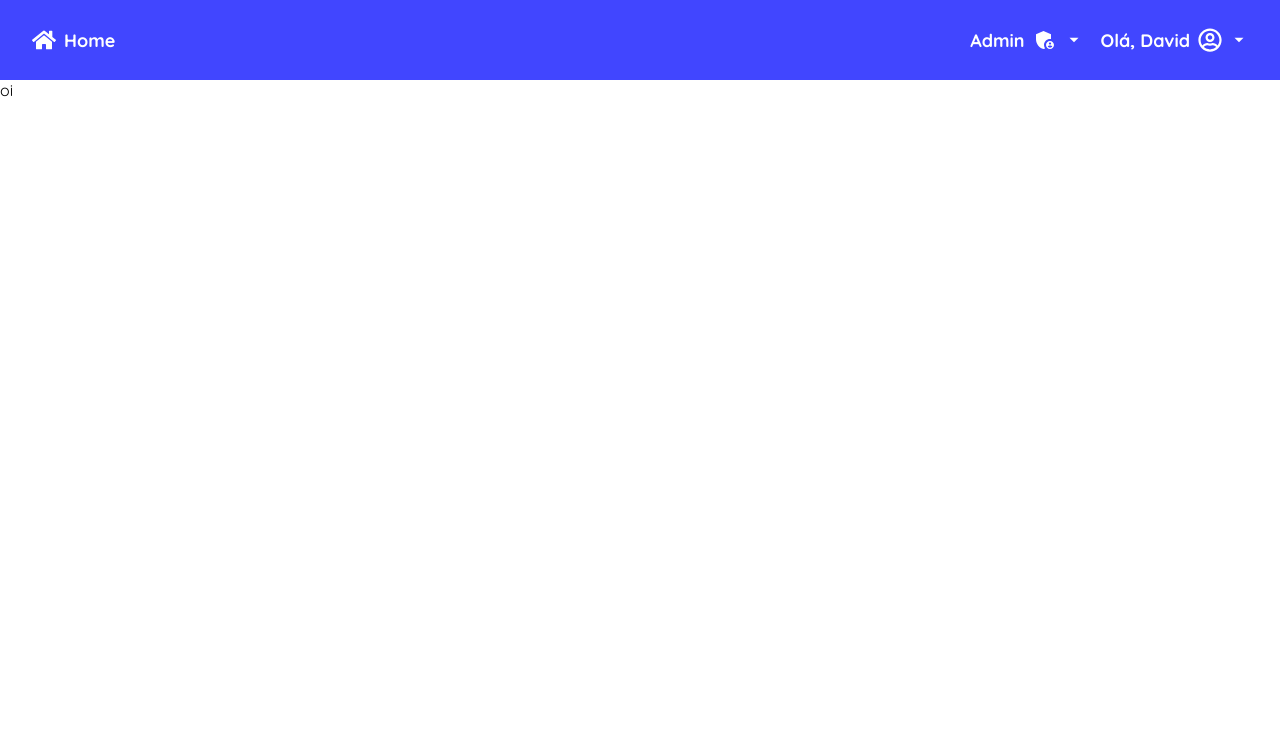
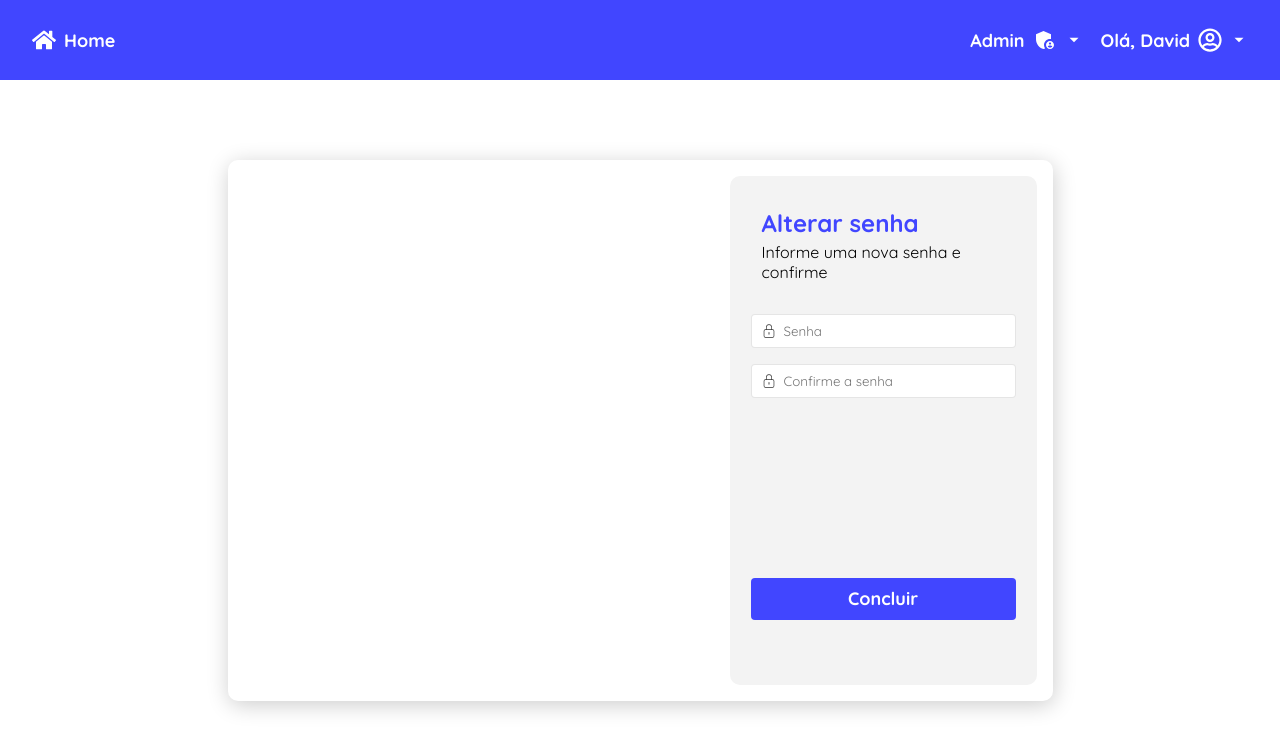
Before and after one commit to davidgamaserrate1/duett-web, a React (Create React App) app: page /alterar-senha in a window 1280 px wide. Shown: the top 750 px of the page. Built offline with nearby package versions, Linux system fonts and the light colour scheme.

Commit message:
feat: change password screen

```diff
--- a/src/components/LayoutForm/layoutForm.styles.css
+++ b/src/components/LayoutForm/layoutForm.styles.css
@@ -2,7 +2,7 @@
     display: flex;
     justify-content: center;
     align-items: center;
-    height: 100vh;
+    height: 100%;
     animation: fadeInUp 0.5s ease-in-out forwards;
 }
 
--- /dev/null
+++ b/src/pages/ChangePassword/changePassword.styles.css
@@ -0,0 +1,7 @@
+.changePassword_container{
+    min-height:700px;
+    justify-content: center;
+    display: flex;
+    justify-content: center;
+    align-items: center;
+}
--- a/src/pages/ChangePassword/index.tsx
+++ b/src/pages/ChangePassword/index.tsx
@@ -1,10 +1,59 @@
+import './changePassword.styles.css'
+
+import * as Yup from 'yup'
+
+import { Form, Formik } from "formik";
+
+import { Button } from "../../components/Button";
+import { CiLock } from "react-icons/ci";
 import { Header } from "../../components/Header";
+import { Input } from "../../components/Input";
+import { LayoutForm } from "../../components/LayoutForm";
+import { Redirect } from "../../components/RedirectText";
+import { Tittle } from "../../components/Tittle";
+import changePasswordImg from '../../assets/forgotPassword.jpg'
 
 export function ChangePassword(){
+    const initialValues = {
+        mail: "",
+        senha: "",
+    }
+
+    const validationSchema = Yup.object({
+        mail: Yup.string().required("Informe sua senha"),
+        senha: Yup.string().required("Informe sua senha"),
+    })
+
+    const handleSubmit = (values: any, {  isSubmitting }: any)  =>{
+        console.log(values)
+        isSubmitting(false)
+    }
+
     return (
         <>
-         <Header />
-         oi
+            <Header />
+            <div className='changePassword_container'>
+                <LayoutForm image={changePasswordImg}>
+                    <Tittle tittle='Alterar senha' subtittle='Informe uma nova senha e confirme' />
+                    <Formik
+                        initialValues={initialValues}
+                        onSubmit={handleSubmit}
+                        validationSchema={validationSchema}
+                    >
+                        {({  values, isSubmitting }) =>(
+                            <Form className='login_form'  id='2'>
+                                <Input placeholderText='Senha' name={"mail"} type={"password"} icon={CiLock} props={values}/>
+                                <Input placeholderText='Confirme a senha' name={"senha"} type={"password"} icon={CiLock} props={values}/>
+                                <div className="button_login">
+                                    <Button  disabled={isSubmitting} >
+                                    Concluir
+                                    </Button>
+                                </div>
+                            </Form>
+                        )}
+                    </Formik>
+                </LayoutForm>
+            </div>
         </>
     )
 }
--- /dev/null
+++ b/src/pages/Home/home.styles.css
@@ -0,0 +1,8 @@
+.hello_world{
+    font-size: 48px;
+    font-weight: bold;
+    text-align: center;
+    margin-top: 64px;
+    color: var(--primary-brand-color);
+    animation: fadeInUp 0.5s ease-in-out forwards;
+}
--- a/src/pages/Home/index.tsx
+++ b/src/pages/Home/index.tsx
@@ -1,10 +1,12 @@
+import './home.styles.css'
+
 import { Header } from "../../components/Header";
 
 export function Home(){
     return(
         <>
             <Header />
-            Home
+            <h1 className="hello_world">Hola Mundo</h1>
         </>
     )
 }
--- a/src/pages/Login/index.tsx
+++ b/src/pages/Login/index.tsx
@@ -30,7 +30,8 @@ export function Login() {
     }
 
     return (
-    <LayoutForm image={loginImg}>
+    <div className='login_container'>
+        <LayoutForm image={loginImg}>
         <Tittle tittle='Seja bem vindo!' subtittle='Informe seus dados  para entrar' />
         <Formik
             initialValues={initialValues}
@@ -52,5 +53,6 @@ export function Login() {
         </Formik>
 
     </LayoutForm>
+    </div>
     );
     }
--- a/src/pages/Login/login.styles.css
+++ b/src/pages/Login/login.styles.css
@@ -1,3 +1,7 @@
+.login_container{
+    height: 100vh;
+}
+
 .login_form{
     display: flex;
     justify-content: center;
--- a/src/pages/SignUp/index.tsx
+++ b/src/pages/SignUp/index.tsx
@@ -46,6 +46,7 @@ export function SignUp() {
     ];
 
     return (
+    <div className='signup_container'>
         <LayoutForm image={signUp}>
             <Tittle tittle='Cadastre-se' />
 
@@ -73,5 +74,6 @@ export function SignUp() {
                 )}
             </Formik>
         </LayoutForm>
+    </div>
     );
     }
--- a/src/pages/SignUp/signup.styles.css
+++ b/src/pages/SignUp/signup.styles.css
@@ -1,3 +1,6 @@
+.signup_container{
+    height: 100vh;
+}
 .signup_form{
     display: flex;
     justify-content: center;
--- a/src/styles/reset.css
+++ b/src/styles/reset.css
@@ -24,5 +24,10 @@ time, mark, audio, video {
 }
 
   body a:link, a:visited {
-	text-decoration: none; /* Remove a sublinhado, se desejado */
+	text-decoration: none;
   }
+
+  html, body {
+    min-height: 100vh;
+    margin: 0;
+}
```
Lines whose indentation alone changed are shown as unchanged.
